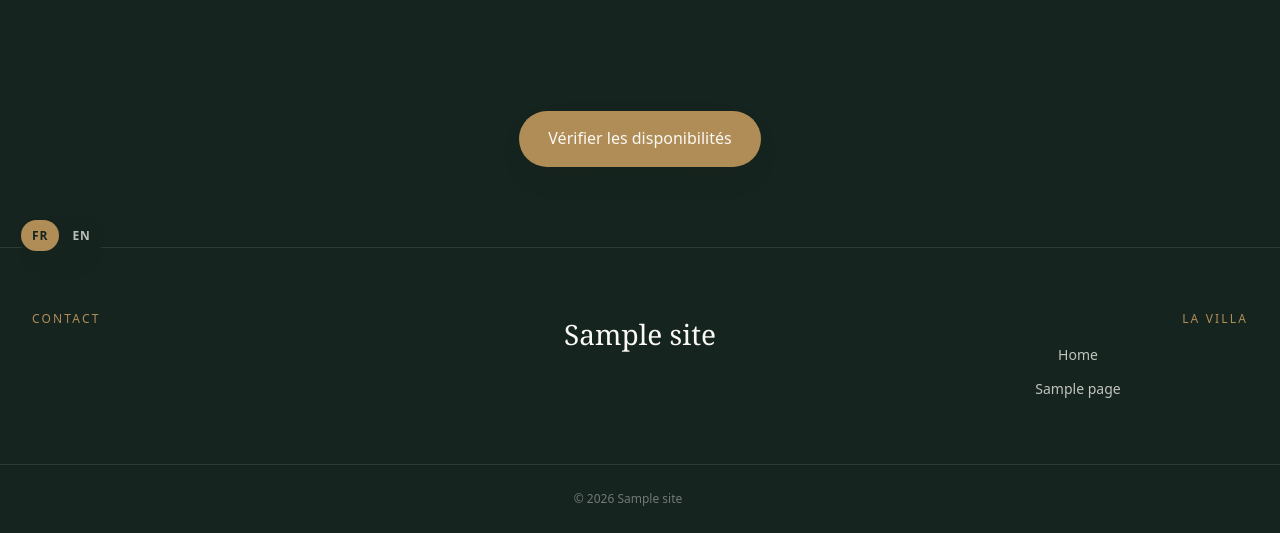
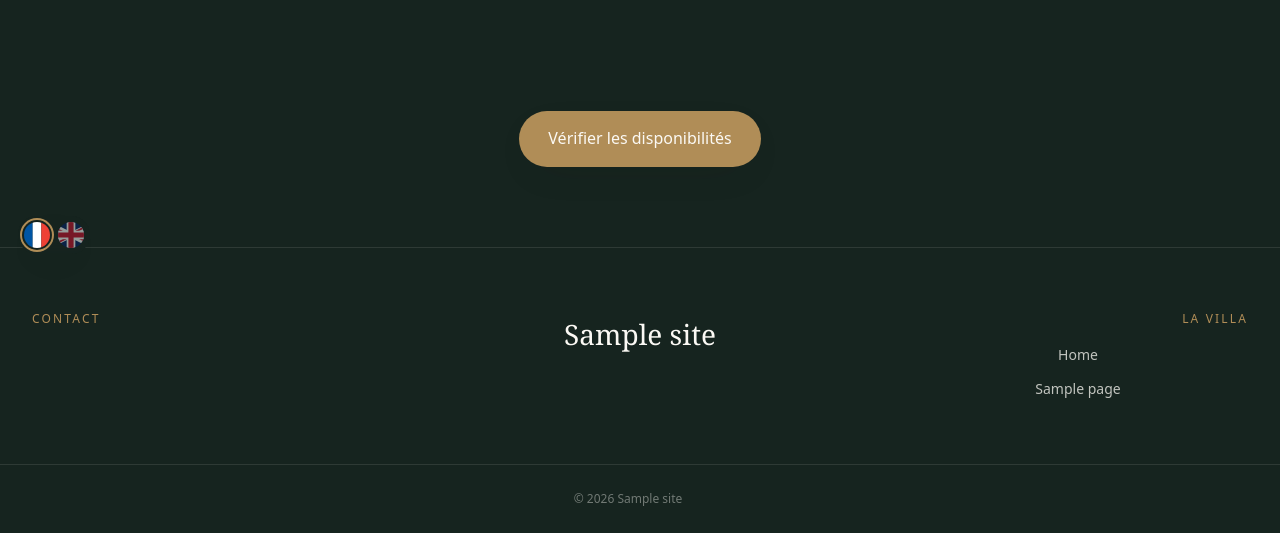
Before and after one commit to Tristanwrt/rapphy, a WordPress theme: template wordpress/villa-raffy/page.php in a window 1280 px wide. Shown: the part 528-1061 px from the top of the page. Run offline with PHP 8.4 and a stand-in for WordPress, Linux system fonts and the light colour scheme; the site name, menu and one post (Sample post) are stand-ins, and other content is empty; some libraries are stand-ins or nearby versions; some web fonts are replaced.

Commit message:
Sélecteur de langue : drapeaux France et Royaume-Uni à la place de FR / EN
Co-Authored-By: Claude Fable 5.1 <noreply@anthropic.com>
Claude-Session: https://claude.ai/code/session_01GoVDqEEZMHVhnJDYWtgdpG

```diff
--- a/wordpress/villa-raffy/inc/anglais.php
+++ b/wordpress/villa-raffy/inc/anglais.php
@@ -159,8 +159,16 @@ function vr_en_assets() {
 add_action( 'wp_enqueue_scripts', 'vr_en_assets', 20 );
 
 /**
- * Le bouton FR / EN, en bas à gauche de chaque page.
+ * Le sélecteur de langue : deux drapeaux (France, Royaume-Uni), en bas de chaque page.
+ * Dessinés en SVG, ils s'affichent pareil sur tous les appareils (les emojis, non).
  */
+function vr_en_drapeau( $langue ) {
+	if ( 'fr' === $langue ) {
+		return '<svg viewBox="0 0 30 30" aria-hidden="true" focusable="false"><rect width="10" height="30" fill="#0055A4"/><rect x="10" width="10" height="30" fill="#fff"/><rect x="20" width="10" height="30" fill="#EF4135"/></svg>';
+	}
+	return '<svg viewBox="15 0 30 30" aria-hidden="true" focusable="false"><clipPath id="vr-uk"><path d="M30 15h30v15zv15H0zH0V0zV0h30z"/></clipPath><path d="M0 0v30h60V0z" fill="#012169"/><path d="M0 0l60 30m0-30L0 30" stroke="#fff" stroke-width="6"/><path d="M0 0l60 30m0-30L0 30" clip-path="url(#vr-uk)" stroke="#C8102E" stroke-width="4"/><path d="M30 0v30M0 15h60" stroke="#fff" stroke-width="10"/><path d="M30 0v30M0 15h60" stroke="#C8102E" stroke-width="6"/></svg>';
+}
+
 function vr_en_bouton_langue() {
 	$chemin  = vr_en_chemin_courant();
 	$base    = untrailingslashit( get_option( 'home' ) );
@@ -168,12 +176,14 @@ function vr_en_bouton_langue() {
 	$en      = $base . VR_EN_PREFIXE . $chemin;
 	$anglais = vr_en_actif();
 	printf(
-		'<nav class="vr-langue" aria-label="%s"><a href="%s" hreflang="fr"%s>FR</a><a href="%s" hreflang="en"%s>EN</a></nav>',
+		'<nav class="vr-langue" aria-label="%1$s"><a href="%2$s" hreflang="fr" lang="fr" title="Français" aria-label="Français"%3$s>%4$s</a><a href="%5$s" hreflang="en" lang="en" title="English" aria-label="English"%6$s>%7$s</a></nav>',
 		$anglais ? 'Language' : 'Langue',
 		esc_url( $fr ),
 		$anglais ? '' : ' aria-current="true"',
+		vr_en_drapeau( 'fr' ), // phpcs:ignore WordPress.Security.EscapeOutput.OutputNotEscaped
 		esc_url( $en ),
-		$anglais ? ' aria-current="true"' : ''
+		$anglais ? ' aria-current="true"' : '',
+		vr_en_drapeau( 'en' ) // phpcs:ignore WordPress.Security.EscapeOutput.OutputNotEscaped
 	);
 }
 add_action( 'wp_footer', 'vr_en_bouton_langue' );
--- a/wordpress/villa-raffy/style.css
+++ b/wordpress/villa-raffy/style.css
@@ -929,12 +929,12 @@ a.vr-badge:hover { transform: translateY(-5px); box-shadow: var(--shadow-soft);
 
 .vr-langue {
   position: fixed; left: 18px; bottom: 18px; z-index: 900;
-  display: flex; gap: 2px; padding: 3px; border-radius: 999px;
+  display: flex; gap: 4px; padding: 4px; border-radius: 999px;
   background: rgba(22, 36, 31, 0.88); box-shadow: var(--shadow-card);
   backdrop-filter: blur(6px);
-  font-size: 12px; font-weight: 600; letter-spacing: 0.08em;
 }
-.vr-langue a { display: inline-block; padding: 6px 11px; border-radius: 999px; color: rgba(251, 249, 244, 0.72); transition: background-color 0.2s, color 0.2s; }
-.vr-langue a:hover, .vr-langue a:focus-visible { color: var(--linen); }
-.vr-langue a[aria-current="true"] { background: var(--brass); color: var(--night); }
+.vr-langue a { display: block; padding: 2px; border-radius: 999px; opacity: 0.55; transition: opacity 0.2s, box-shadow 0.2s; }
+.vr-langue a svg { display: block; width: 26px; height: 26px; border-radius: 50%; }
+.vr-langue a:hover, .vr-langue a:focus-visible { opacity: 1; }
+.vr-langue a[aria-current="true"] { opacity: 1; box-shadow: 0 0 0 2px var(--brass); }
 @media (max-width: 600px) { .vr-langue { left: auto; right: 12px; bottom: 12px; } .vr-tour__hint { padding-right: 96px; text-align: left; } }
```
